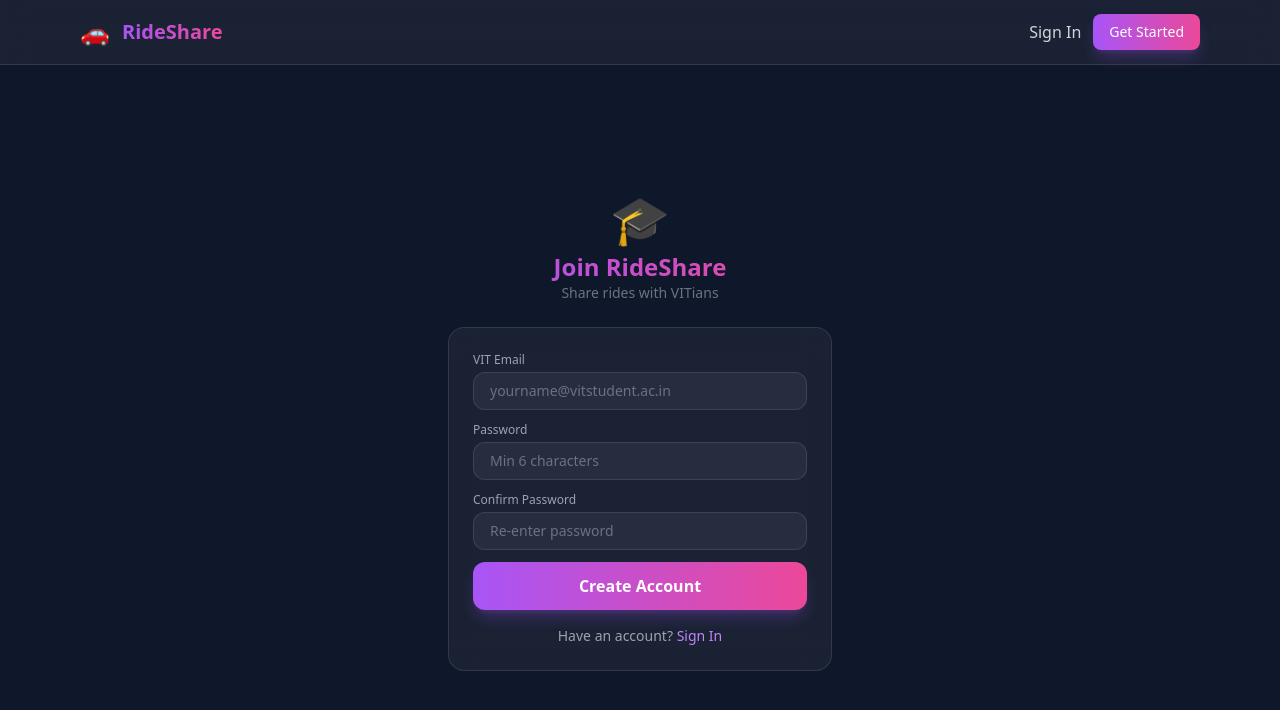
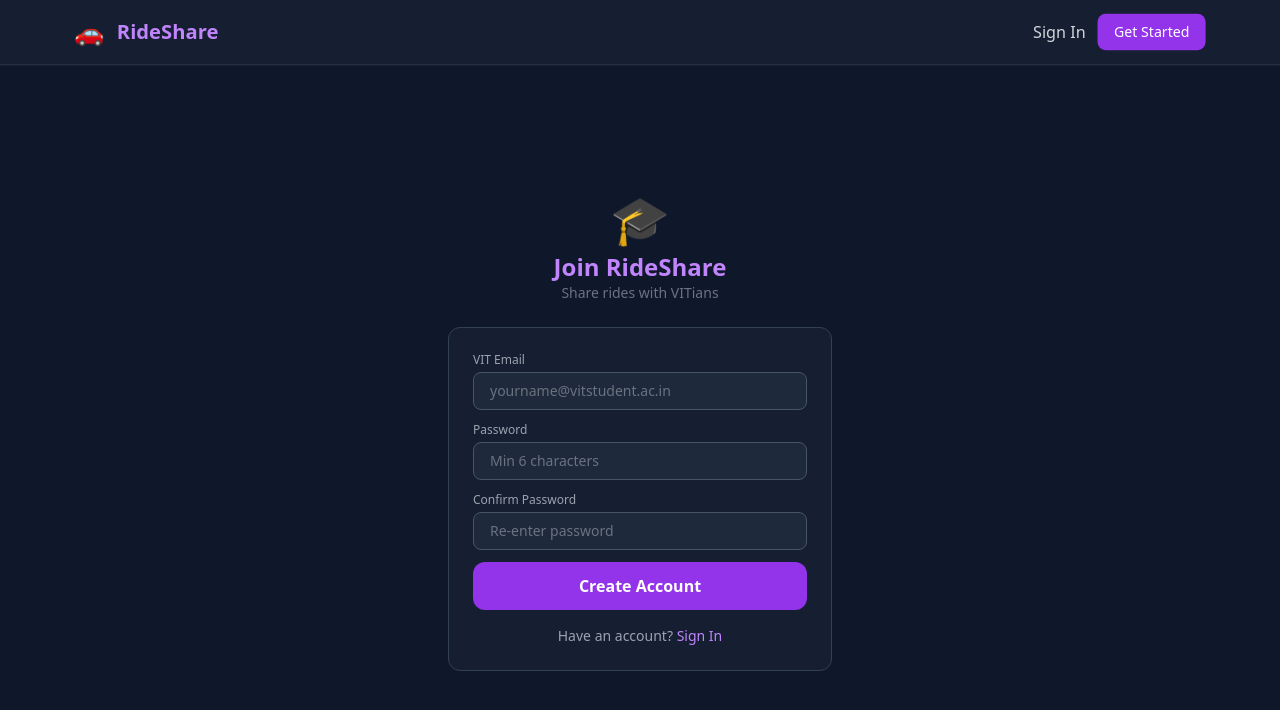
Before and after one commit to charuhere/campus-share, a React (Vite) app in the folder frontend/: page /signup in a window 1280 px wide. Shown: the top 710 px of the page. Built offline with nearby package versions, Linux system fonts and the light colour scheme; no server answers.

Commit message:
UI cleanup: minimal animations, solid colors, removed dead code

```diff
--- a/frontend/src/index.css
+++ b/frontend/src/index.css
@@ -2,84 +2,41 @@
 @tailwind components;
 @tailwind utilities;
 
-/* Premium Design System */
-:root {
-  --gradient-primary: linear-gradient(135deg, #667eea 0%, #764ba2 100%);
-}
-
-/* Base Styles */
+/* Clean Design System */
 body {
-  background: linear-gradient(180deg, #0f0f1a 0%, #1a1a2e 50%, #0f0f1a 100%);
-  background-attachment: fixed;
+  background: #0f172a;
   min-height: 100vh;
 }
 
 /* Custom Components */
 @layer components {
   .glass-card {
-    @apply bg-white/5 backdrop-blur-md border border-white/10 rounded-2xl;
+    @apply bg-slate-800/50 border border-slate-700 rounded-xl transition-transform hover:scale-[1.01];
   }
 
   .gradient-text {
-    @apply bg-gradient-to-r from-purple-500 to-pink-500 bg-clip-text text-transparent;
+    @apply text-purple-400;
   }
 
   .btn-gradient {
-    @apply bg-gradient-to-r from-purple-500 to-pink-500 hover:from-purple-600 hover:to-pink-600 transition-all shadow-lg shadow-purple-500/25 hover:shadow-purple-500/40;
+    @apply bg-purple-600 hover:bg-purple-700 transition-all hover:scale-105;
   }
 
   .input-modern {
-    @apply w-full px-4 py-3 rounded-xl bg-white/5 border border-white/10 focus:outline-none focus:border-purple-500 focus:ring-2 focus:ring-purple-500/20 transition-all;
-  }
-
-  .glow-effect {
-    box-shadow: 0 0 40px rgba(102, 126, 234, 0.3);
+    @apply w-full px-4 py-3 rounded-lg bg-slate-800 border border-slate-600 focus:outline-none focus:border-purple-500 transition-colors;
   }
 }
 
-/* Animations */
-@keyframes float {
-
-  0%,
-  100% {
-    transform: translateY(0);
-  }
-
-  50% {
-    transform: translateY(-10px);
-  }
-}
-
-.animate-float {
-  animation: float 3s ease-in-out infinite;
-}
-
-@keyframes pulse-glow {
-
-  0%,
-  100% {
-    box-shadow: 0 0 20px rgba(102, 126, 234, 0.4);
-  }
-
-  50% {
-    box-shadow: 0 0 40px rgba(102, 126, 234, 0.6);
-  }
-}
-
-.animate-pulse-glow {
-  animation: pulse-glow 2s ease-in-out infinite;
-}
-
-/* Scrollbar */
+/* Minimal scrollbar */
 ::-webkit-scrollbar {
-  width: 8px;
+  width: 6px;
 }
 
 ::-webkit-scrollbar-track {
-  background: #1a1a2e;
+  background: transparent;
 }
 
 ::-webkit-scrollbar-thumb {
-  background: #667eea;
-  border-radius: 4px;
+  background: #475569;
+  border-radius: 3px;
 }
--- a/frontend/src/pages/CompleteProfile.jsx
+++ b/frontend/src/pages/CompleteProfile.jsx
@@ -46,7 +46,7 @@ function CompleteProfile() {
             <div className="w-full max-w-md">
                 {/* Header */}
                 <div className="text-center mb-10">
-                    <div className="text-6xl mb-4 animate-float">👋</div>
+                    <div className="text-6xl mb-4">👋</div>
                     <h1 className="text-3xl font-bold gradient-text mb-2">
                         Almost There!
                     </h1>
--- a/frontend/src/pages/MyRides.jsx
+++ b/frontend/src/pages/MyRides.jsx
@@ -98,7 +98,7 @@ function MyRides() {
             {/* Empty State */}
             {!loading && rides.length === 0 && (
                 <div className="text-center py-20">
-                    <div className="text-6xl mb-4 animate-float">
+                    <div className="text-6xl mb-4">
                         {activeTab === 'created' ? '🚗' : '🤝'}
                     </div>
                     <h3 className="text-2xl font-semibold text-white mb-2">
@@ -127,8 +127,8 @@ function TabButton({ active, onClick, count, children }) {
         <button
             onClick={onClick}
             className={`px-6 py-3 rounded-xl font-medium transition flex items-center gap-2 ${active
-                    ? 'bg-gradient-to-r from-purple-500 to-pink-500 text-white'
-                    : 'text-gray-400 hover:text-white'
+                ? 'bg-gradient-to-r from-purple-500 to-pink-500 text-white'
+                : 'text-gray-400 hover:text-white'
                 }`}
         >
             {children}
--- a/frontend/src/pages/Profile.jsx
+++ b/frontend/src/pages/Profile.jsx
@@ -18,7 +18,7 @@ function Profile() {
             {/* Profile Header */}
             <div className="glass-card p-8 text-center mb-8">
                 {/* Avatar */}
-                <div className="w-24 h-24 mx-auto mb-4 rounded-full bg-gradient-to-br from-purple-500 to-pink-500 flex items-center justify-center text-4xl font-bold text-white animate-pulse-glow">
+                <div className="w-24 h-24 mx-auto mb-4 rounded-full bg-gradient-to-br from-purple-500 to-pink-500 flex items-center justify-center text-4xl font-bold text-white">
                     {profile.name.charAt(0).toUpperCase()}
                 </div>
 
--- a/frontend/src/pages/RideChat.jsx
+++ b/frontend/src/pages/RideChat.jsx
@@ -128,7 +128,7 @@ function RideChat() {
                 <div className="max-w-4xl mx-auto space-y-4">
                     {messages.length === 0 && (
                         <div className="text-center py-20">
-                            <div className="text-6xl mb-4 animate-float">💬</div>
+                            <div className="text-6xl mb-4">💬</div>
                             <p className="text-gray-400">No messages yet. Say hi!</p>
                         </div>
                     )}
--- a/frontend/src/pages/VerifyEmail.jsx
+++ b/frontend/src/pages/VerifyEmail.jsx
@@ -7,7 +7,7 @@ function VerifyEmail() {
         <div className="min-h-screen flex items-center justify-center px-4">
             <div className="text-center max-w-md">
                 {/* Icon */}
-                <div className="text-7xl mb-6 animate-float">📧</div>
+                <div className="text-7xl mb-6">📧</div>
 
                 {/* Heading */}
                 <h1 className="text-3xl font-bold text-white mb-4">
```
